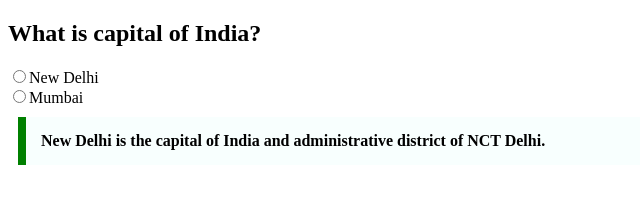
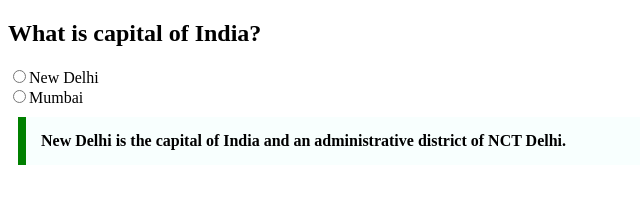
Before and after one commit to acciojob/trivia-shivamkr8227, a website: page main.html in a window 1280 px wide. Shown: the full height of the page, 0-640 px from the left. Drawn offline with Linux system fonts and the light colour scheme.

Commit message:
created a submission

```diff
--- a/main.html
+++ b/main.html
@@ -15,7 +15,7 @@
 	<input type="radio" value="delhi" id="que">New Delhi<br>
 	<input type="radio" value="mumbai" id="que">Mumbai<br>
 	<blockquote cite="https://en.wikipedia.org/wiki/New_Delhi">
-		New Delhi is the capital of India and administrative district of NCT Delhi.
+		New Delhi is the capital of India and an administrative district of NCT Delhi.
 	</blockquote>
 </body>
 
```
